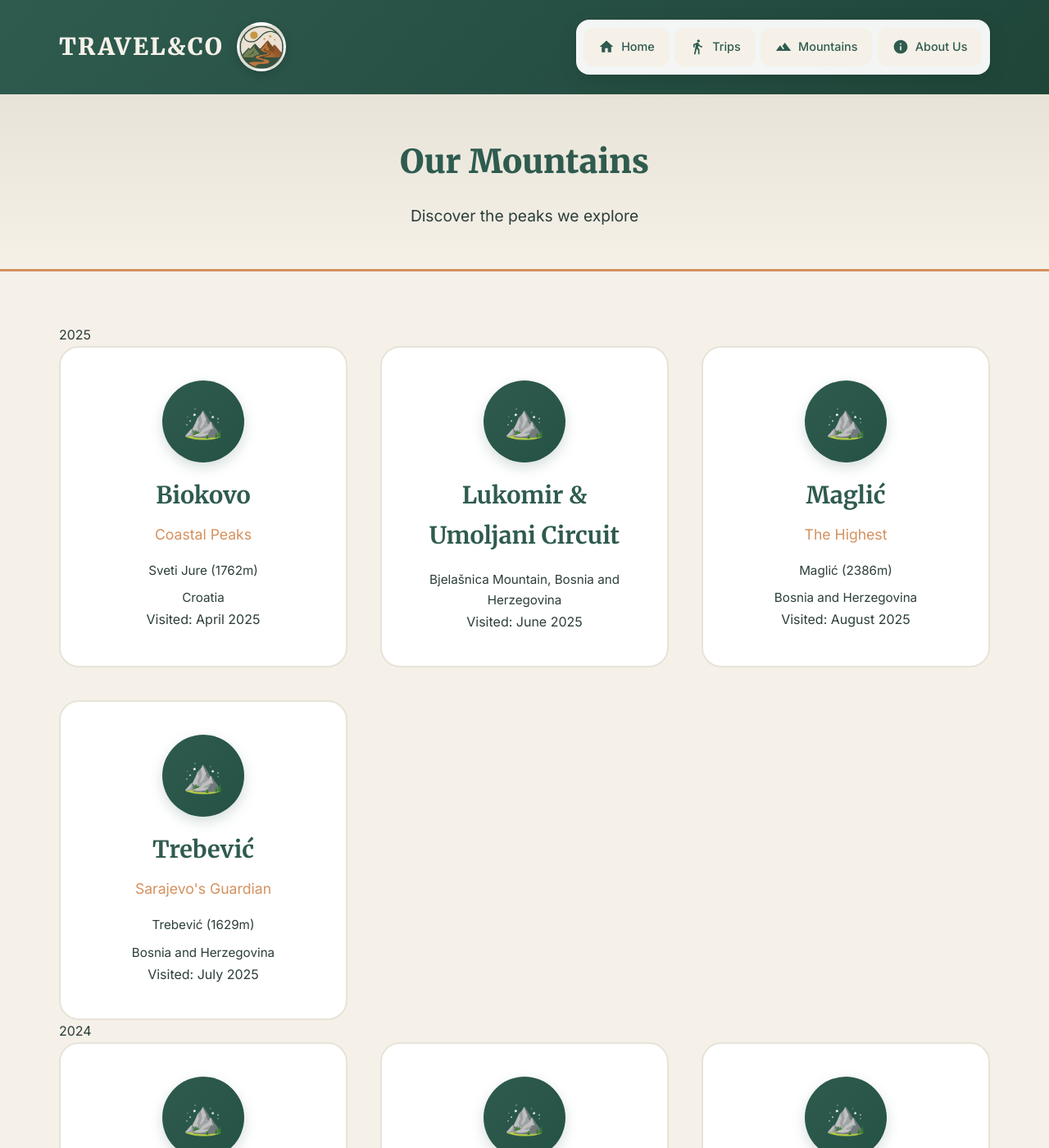
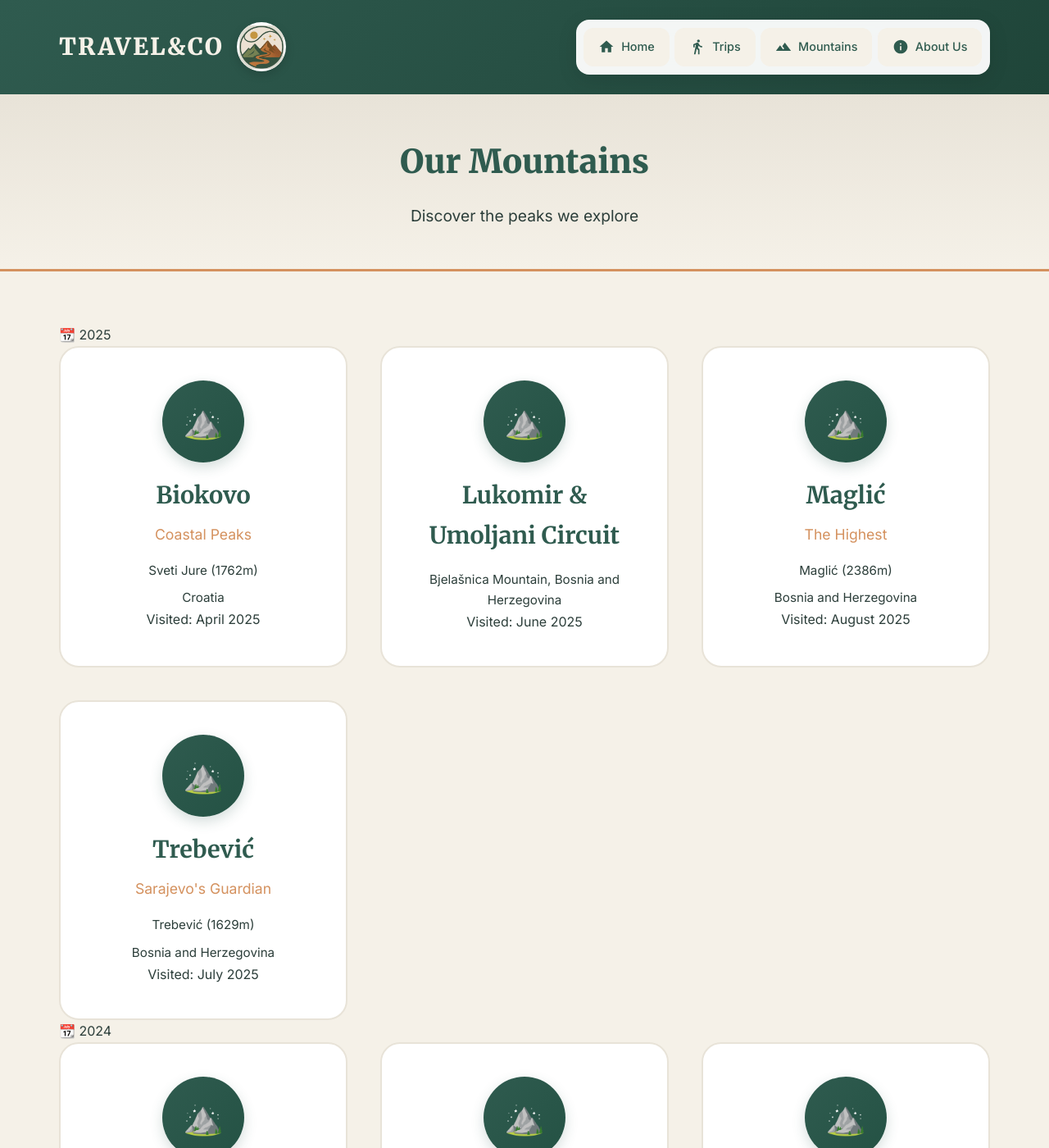
Before and after one commit to travelandco/travelandco.github.io, a Jekyll site: the page built from mountains.html, in a window 1280 px wide and 1400 px high. Shown: the whole window at 82% size. Built offline with Jekyll 4.4.1, drawn with Linux system fonts in a browser that asks for light colours; comment, search, counter and statistics services are not loaded.

Commit message:
Update mountains.html

```diff
--- a/mountains.html
+++ b/mountains.html
@@ -15,7 +15,7 @@ title: Our Mountains
         <!-- Year Header -->
         <div class="year-header">
             <div class="year-badge">
-                <span class="icon"></span>
+                <span class="icon">📆</span>
                 <span>{{ year_group.name }}</span>
             </div>
         </div>
```
